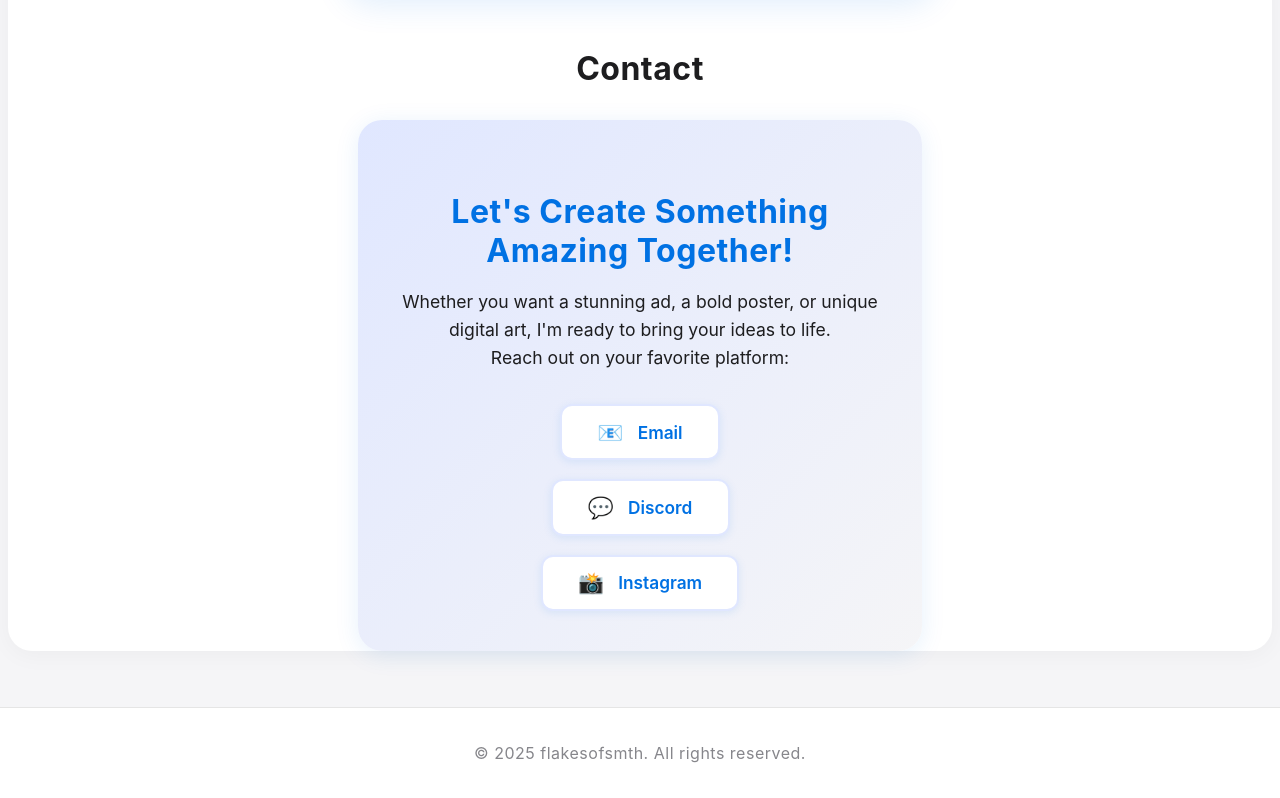
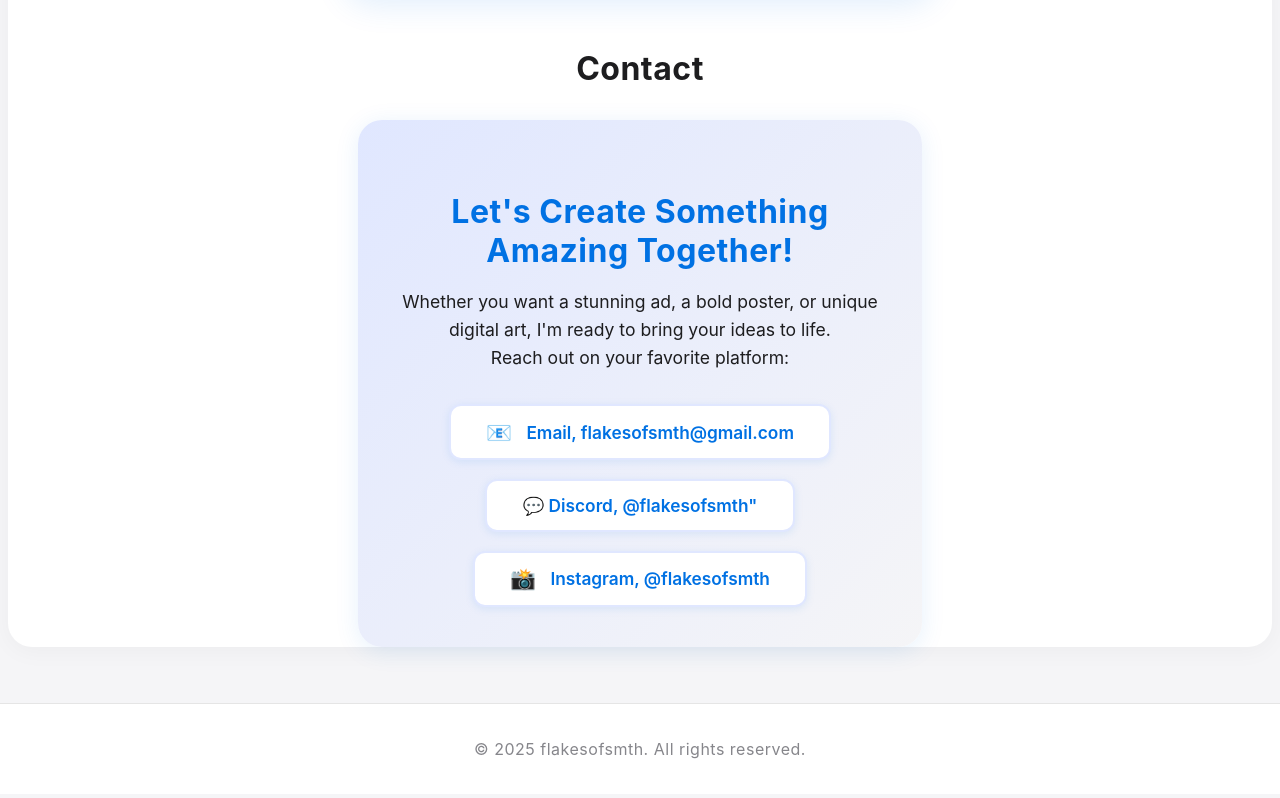
Before and after one commit to shubh72010/flakesofsmth, a plain HTML site: page index.html in a window 1280 px wide. Shown: the part 3025-3823 px from the top of the page. Drawn offline with Linux system fonts and the light colour scheme.

Commit message:
Update index.html

```diff
--- a/index.html
+++ b/index.html
@@ -65,14 +65,14 @@
                 <h3>Let's Create Something Amazing Together!</h3>
                 <p class="contact-desc">Whether you want a stunning ad, a bold poster, or unique digital art, I'm ready to bring your ideas to life.<br>Reach out on your favorite platform:</p>
                 <div class="contact-links">
-                    <a href="mailto:flakesofsmth@gmail.com" class="contact-btn email" title="Email, flakesofsmth@gmail.com">
-                        <span class="icon">📧</span> Email
+                    <a href="mailto:flakesofsmth@gmail.com" class="contact-btn email" title="Email">
+                        <span class="icon">📧</span> Email, flakesofsmth@gmail.com
                     </a>
-                    <a href="https://discord.com/users/flakesofsmth" class="contact-btn discord" target="_blank" title="Discord, @flakesofsmth">
-                        <span class="icon">💬</span> Discord
+                    <a href="https://discord.com/users/flakesofsmth" class="contact-btn discord" target="_blank" title="Discord>
+                        <span class="icon">💬</span> Discord, @flakesofsmth"
                     </a>
-                    <a href="https://instagram.com/flakesofsmth" class="contact-btn insta" target="_blank" title="Instagram, @flakesofsmth">
-                        <span class="icon">📸</span> Instagram
+                    <a href="https://instagram.com/flakesofsmth" class="contact-btn insta" target="_blank" title="Instagram">
+                        <span class="icon">📸</span> Instagram, @flakesofsmth
                     </a>
                 </div>
             </div>
@@ -82,4 +82,5 @@
         <p>&copy; 2025 flakesofsmth. All rights reserved.</p>
     </footer>
 </body>
+
 </html>
```
